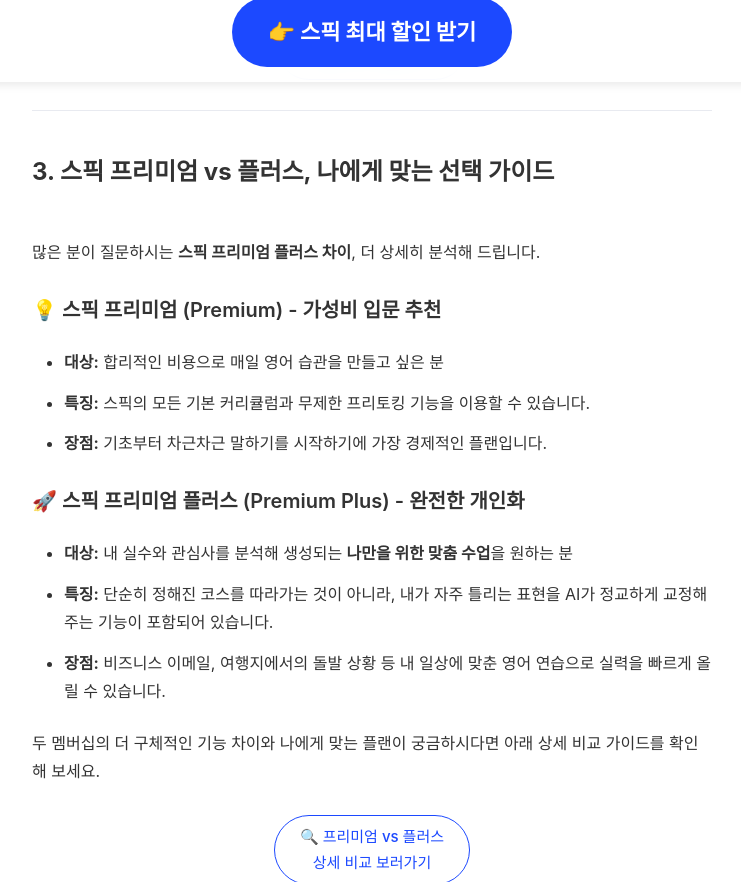
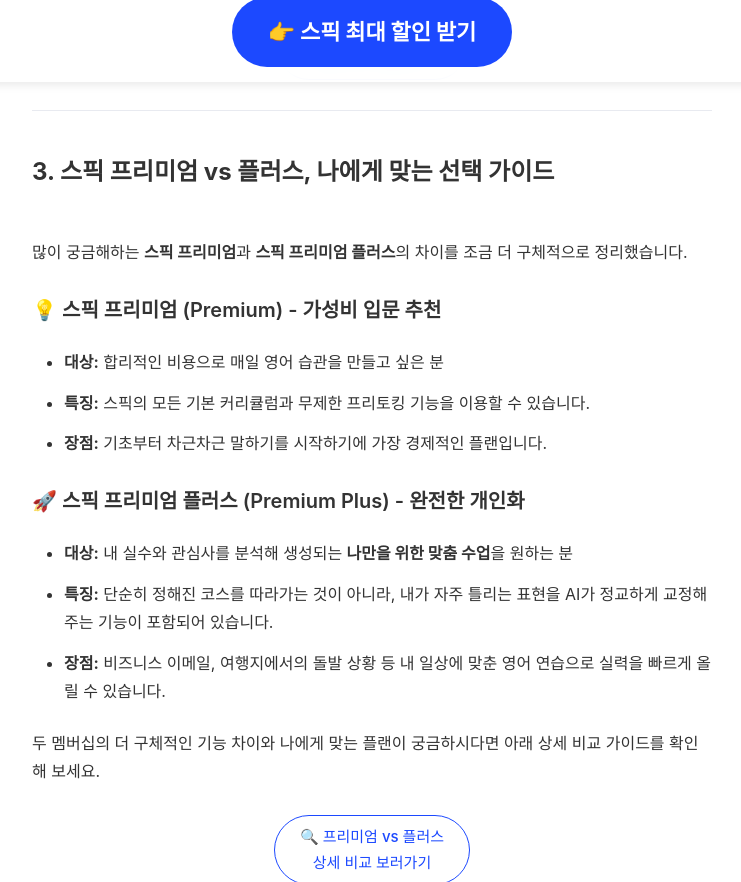
Before and after one commit to kjsjdw/speak_event_page, a Jekyll site: the page built from content/main-page-content.md, in a window 1280 px wide and 900 px high, scrolled down 3579 px, cut to the strip 18-900 px from the top of the window. Shown: the whole strip, without its empty margins (268-1009 px from the left). Built offline with Jekyll 4.4.1, drawn with Linux system fonts in a browser that asks for light colours; some web fonts are replaced.

Commit message:
Update 04-plan-guide.md

```diff
--- a/content/sections/04-plan-guide.md
+++ b/content/sections/04-plan-guide.md
@@ -1,5 +1,6 @@
 <h2 id="toc-3" style="padding-top: 100px; margin-top: -80px; padding-bottom: 30px;">3. 스픽 프리미엄 vs 플러스, 나에게 맞는 선택 가이드</h2>
-많은 분이 질문하시는 **스픽 프리미엄 플러스 차이**, 더 상세히 분석해 드립니다.
+
+많이 궁금해하는 <strong>스픽 프리미엄</strong>과 <strong>스픽 프리미엄 플러스</strong>의 차이를 조금 더 구체적으로 정리했습니다.
 
 ### 💡 스픽 프리미엄 (Premium) - 가성비 입문 추천
 * **대상:** 합리적인 비용으로 매일 영어 습관을 만들고 싶은 분
```
